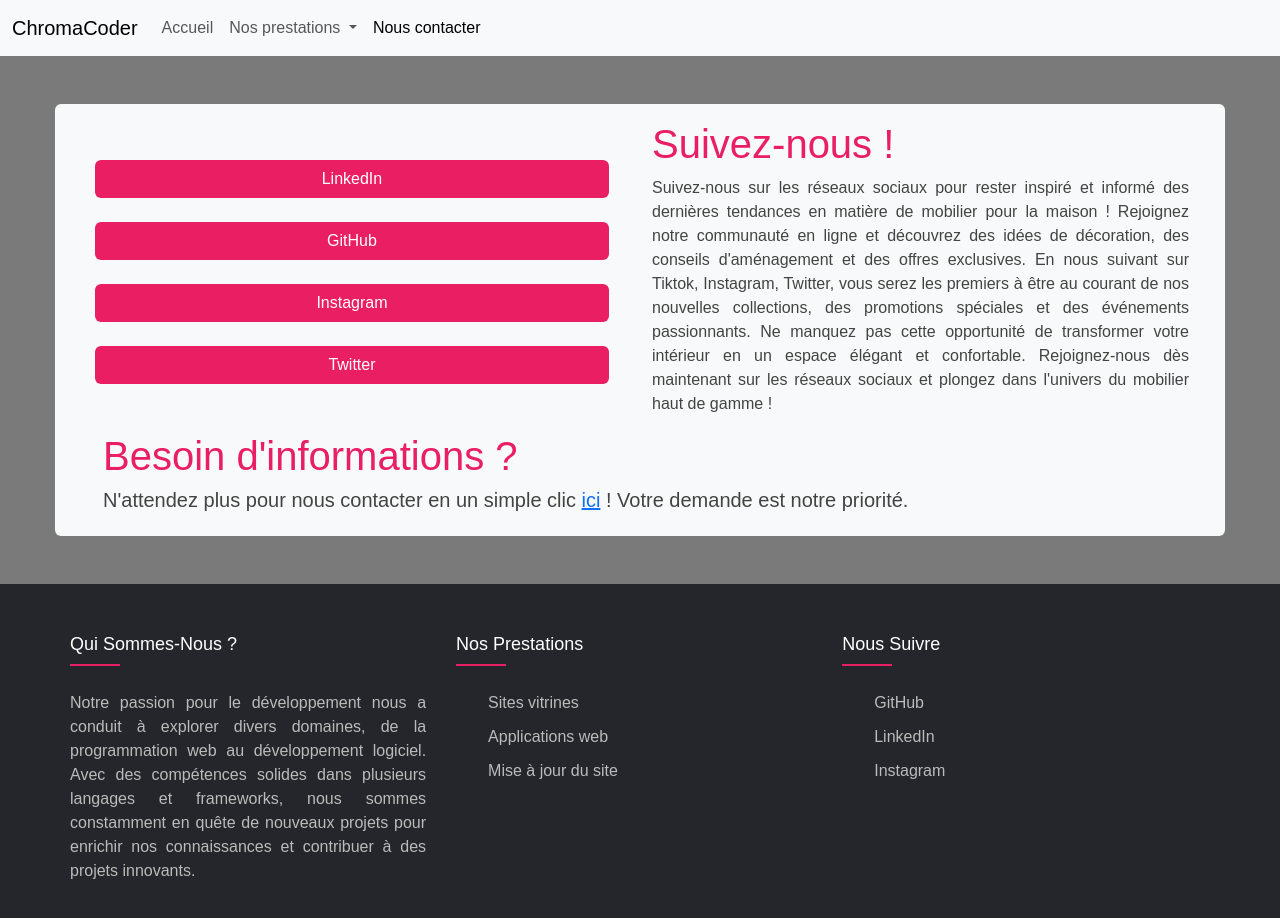
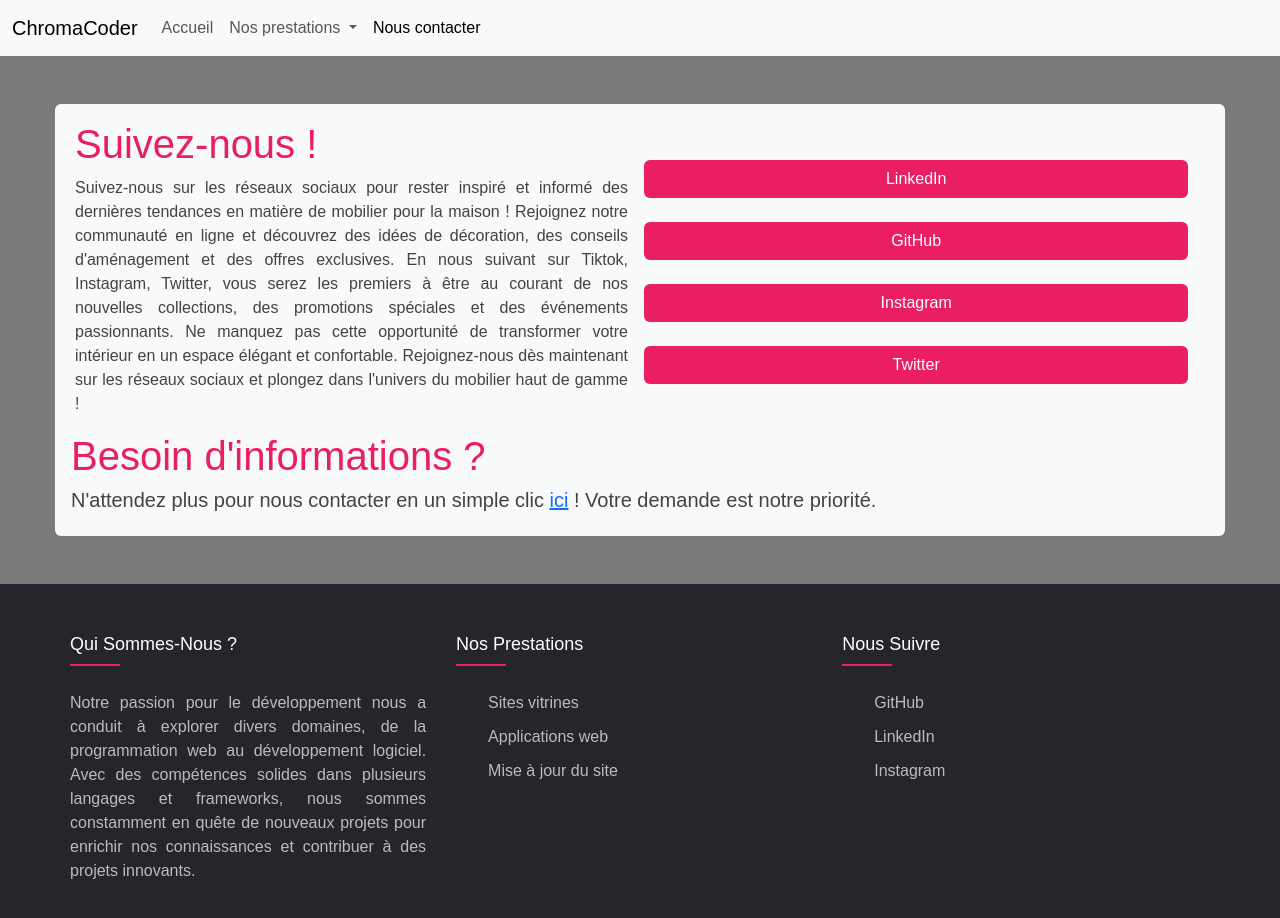
Before and after one commit to Saadiinho/ChromaCoder, a plain HTML site: page contact.html in a window 1280 px wide. Drawn offline with nearby package versions, Linux system fonts and the light colour scheme.

Commit message:
last version

```diff
--- a/contact.html
+++ b/contact.html
@@ -39,29 +39,7 @@
 
     <div class="container bg-light mt-5 p-3 mb-5 rounded animate__animated animate__bounceInUp">
       <div class="row">
-        <div class="col-12 col-md-6 p-3">
-          <div class="row" style="padding-left: 2rem;">
-            <a href="https://www.linkedin.com/in/saad-rafiqul/" class="btn btn-link mt-4" style="width: 95%;">
-              LinkedIn
-            </a>
-          </div>
-          <div class="row" style="padding-left: 2rem;">
-            <a href="https://github.com/Saadiinho" class="btn btn-link mt-4" style="width: 95%;">
-              GitHub
-            </a>
-          </div>
-          <div class="row" style="padding-left: 2rem;">
-            <a href="https://www.instagram.com/mercecorp/" class="btn btn-link mt-4" style="width: 95%;">
-              Instagram
-            </a>
-          </div>
-          <div class="row" style="padding-left: 2rem;">
-            <a href="https://twitter.com/Seapea_off" class="btn btn-link mt-4" style="width: 95%;">
-              Twitter
-            </a>
-          </div>
-        </div>
-        <div class="col-12 col-md-6" style="padding-right: 2rem;">
+        <div class="col-12 col-md-6" style="padding-left: 1rem;">
           <h1 class="title">Suivez-nous !</h1>
           <p>
             Suivez-nous sur les réseaux sociaux pour rester
@@ -77,8 +55,30 @@
             dans l'univers du mobilier haut de gamme !
           </p>
         </div>
+        <div class="col-12 col-md-6 p-3">
+          <div class="row">
+            <a href="https://www.linkedin.com/in/saad-rafiqul/" class="btn btn-link mt-4" style="width: 95%;">
+              LinkedIn
+            </a>
+          </div>
+          <div class="row">
+            <a href="https://github.com/Saadiinho" class="btn btn-link mt-4" style="width: 95%;">
+              GitHub
+            </a>
+          </div>
+          <div class="row">
+            <a href="https://www.instagram.com/mercecorp/" class="btn btn-link mt-4" style="width: 95%;">
+              Instagram
+            </a>
+          </div>
+          <div class="row">
+            <a href="https://twitter.com/Seapea_off" class="btn btn-link mt-4" style="width: 95%;">
+              Twitter
+            </a>
+          </div>
+        </div>
       </div>
-      <div class="row" style="padding-left: 2rem;">
+      <div class="row">
         <h1 class="title">Besoin d'informations ?</h1>
         <h5>N'attendez plus pour nous contacter en un simple clic <a href="mailto:saad.rafiqul1@gmail.com">ici</a> ! Votre demande est notre priorité.</h5>
       </div>
```
Also changed, not shown: index.html (+2 -2 lines).
